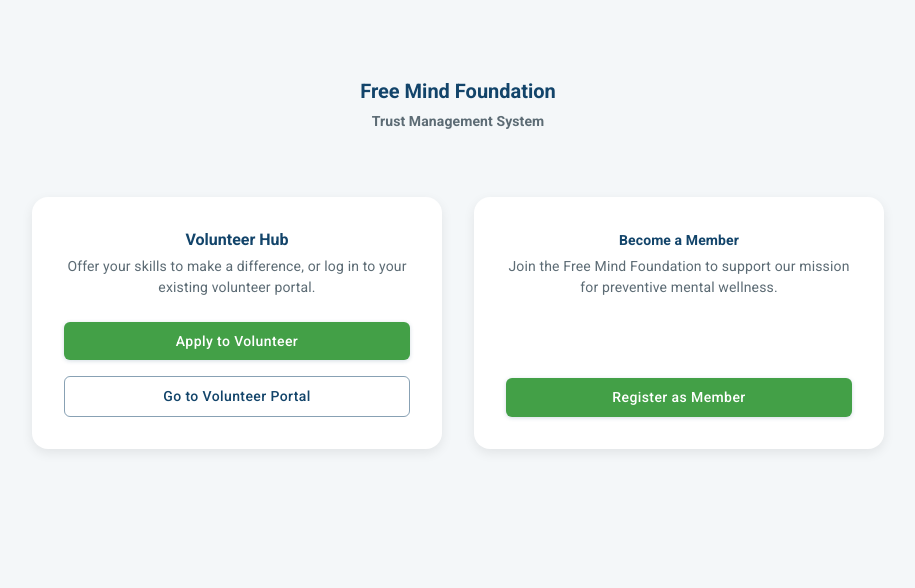
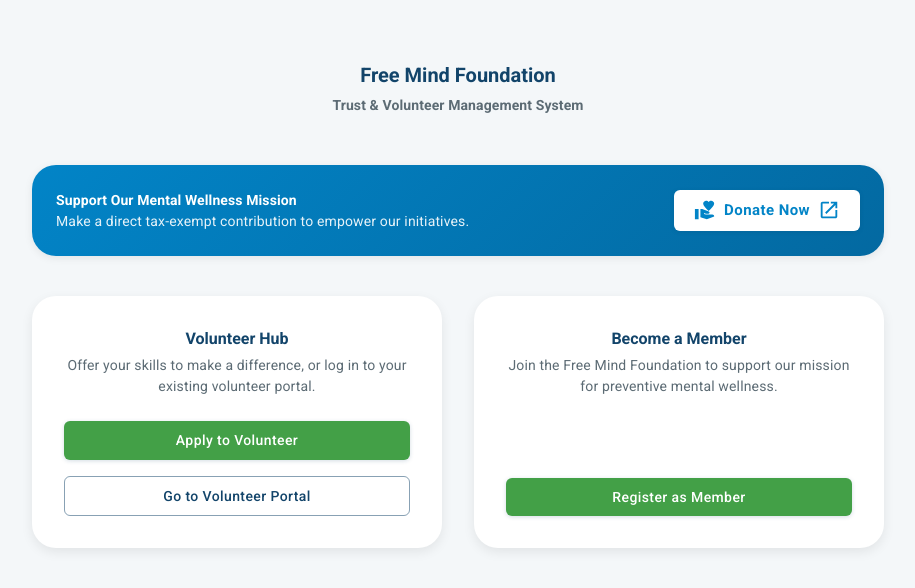
Before and after one commit to rishumohammed/ngo-management, a Next.js app: page / in a window 1280 px wide. Shown: the top 588 px of the page, without its empty margins (182-1097 px from the left). Built offline with nearby package versions, Linux system fonts and the light colour scheme.

Commit message:
Remove membership type from public registration, add welcome message and donation button

```diff
--- a/src/app/api/public/register/member/route.ts
+++ b/src/app/api/public/register/member/route.ts
@@ -12,7 +12,7 @@ const memberSchema = z.object({
   address: z.string().optional().or(z.literal('')),
   city: z.string().optional().or(z.literal('')),
   state: z.string().optional().or(z.literal('')),
-  membershipType: z.nativeEnum(MembershipType).default(MembershipType.GENERAL),
+  membershipType: z.nativeEnum(MembershipType).optional().default(MembershipType.GENERAL),
 });
 
 export async function POST(request: Request) {
--- a/src/app/page.tsx
+++ b/src/app/page.tsx
@@ -1,24 +1,74 @@
 import React from 'react';
 import { Container, Typography, Box, Paper, Button, Grid } from '@mui/material';
 import Link from 'next/link';
+import VolunteerActivismIcon from '@mui/icons-material/VolunteerActivism';
+import OpenInNewIcon from '@mui/icons-material/OpenInNew';
 
 export default function HomePage() {
   return (
-    <Container maxWidth="md" sx={{ mt: 10 }}>
-      <Box sx={{ textAlign: 'center', mb: 8 }}>
-        <Typography variant="h3" component="h1" color="primary.main" gutterBottom>
+    <Container maxWidth="md" sx={{ mt: 8, mb: 8 }}>
+      <Box sx={{ textAlign: 'center', mb: 6 }}>
+        <Typography variant="h3" component="h1" color="primary.main" gutterBottom fontWeight="bold">
           Free Mind Foundation
         </Typography>
         <Typography variant="h6" color="text.secondary">
-          Trust Management System
+          Trust & Volunteer Management System
         </Typography>
       </Box>
+
+      {/* Support / Donate Banner */}
+      <Paper
+        elevation={3}
+        sx={{
+          p: 3,
+          mb: 5,
+          textAlign: 'center',
+          background: 'linear-gradient(135deg, #0284c7 0%, #0369a1 100%)',
+          color: '#ffffff',
+          borderRadius: 3,
+          display: 'flex',
+          flexDirection: { xs: 'column', sm: 'row' },
+          alignItems: 'center',
+          justifyContent: 'space-between',
+          gap: 2
+        }}
+      >
+        <Box sx={{ textAlign: { xs: 'center', sm: 'left' } }}>
+          <Typography variant="h6" fontWeight="bold">
+            Support Our Mental Wellness Mission
+          </Typography>
+          <Typography variant="body2" sx={{ opacity: 0.9 }}>
+            Make a direct tax-exempt contribution to empower our initiatives.
+          </Typography>
+        </Box>
+        <Button
+          variant="contained"
+          size="large"
+          startIcon={<VolunteerActivismIcon />}
+          endIcon={<OpenInNewIcon fontSize="small" />}
+          href="https://pages.razorpay.com/freemindfoundation"
+          target="_blank"
+          rel="noopener noreferrer"
+          sx={{
+            bgcolor: '#ffffff',
+            color: '#0284c7',
+            fontWeight: 'bold',
+            px: 3,
+            '&:hover': {
+              bgcolor: '#f1f5f9'
+            },
+            whiteSpace: 'nowrap'
+          }}
+        >
+          Donate Now
+        </Button>
+      </Paper>
 
       <Grid container spacing={4}>
         {/* Volunteer Access */}
         <Grid item xs={12} md={6}>
-          <Paper elevation={4} sx={{ p: 4, height: '100%', display: 'flex', flexDirection: 'column', alignItems: 'center', bgcolor: 'background.paper', borderRadius: 2 }}>
-            <Typography variant="h5" gutterBottom color="primary">
+          <Paper elevation={4} sx={{ p: 4, height: '100%', display: 'flex', flexDirection: 'column', alignItems: 'center', bgcolor: 'background.paper', borderRadius: 3 }}>
+            <Typography variant="h5" gutterBottom color="primary" fontWeight="600">
               Volunteer Hub
             </Typography>
             <Typography variant="body2" color="text.secondary" align="center" sx={{ mb: 3, flexGrow: 1 }}>
@@ -37,14 +87,14 @@ export default function HomePage() {
 
         {/* Public Registrations */}
         <Grid item xs={12} md={6}>
-          <Paper elevation={4} sx={{ p: 4, height: '100%', display: 'flex', flexDirection: 'column', alignItems: 'center', bgcolor: 'background.paper', borderRadius: 2 }}>
-            <Typography variant="h6" gutterBottom color="primary">
+          <Paper elevation={4} sx={{ p: 4, height: '100%', display: 'flex', flexDirection: 'column', alignItems: 'center', bgcolor: 'background.paper', borderRadius: 3 }}>
+            <Typography variant="h5" gutterBottom color="primary" fontWeight="600">
               Become a Member
             </Typography>
             <Typography variant="body2" color="text.secondary" align="center" sx={{ mb: 3, flexGrow: 1 }}>
               Join the Free Mind Foundation to support our mission for preventive mental wellness.
             </Typography>
-            <Button variant="contained" color="secondary" component={Link} href="/register/member" fullWidth>
+            <Button variant="contained" color="secondary" component={Link} href="/register/member" fullWidth sx={{ mt: 'auto' }}>
               Register as Member
             </Button>
           </Paper>
```
Also changed, not shown: src/app/register/member/page.tsx (+71 -31 lines), src/app/register/volunteer/page.tsx (+68 -10 lines).
